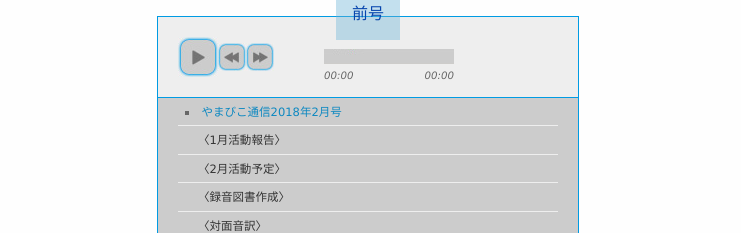
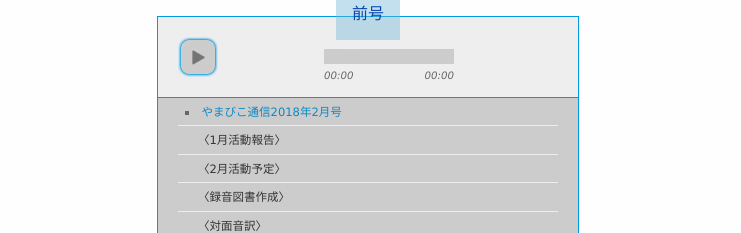
Before and after one commit to o-yamabiko/o-yamabiko.github.io, a Jekyll site: the page built from _tusin/tusin201802.md, in a window 1280 px wide. Shown: the top 233 px of the page, without its empty margins (272-1013 px from the left). Built offline with Jekyll 4.4.1, drawn with Linux system fonts in a browser that asks for light colours.

Commit message:
remove next/previous button of jplayer

```diff
--- a/_layouts/player.html
+++ b/_layouts/player.html
@@ -18,8 +18,6 @@
 		<div class="jp-gui jp-interface">
 			<div class="jp-controls">
 				<button class="jp-play" role="button" tabindex="0">停止・再生</button>
-				<button class="jp-previous" role="button" tabindex="0">前のセクション</button>
-				<button class="jp-next" role="button" tabindex="0">次のセクション</button>
 			</div>
 			<div class="jp-progress">
 				<div class="jp-seek-bar">
```
